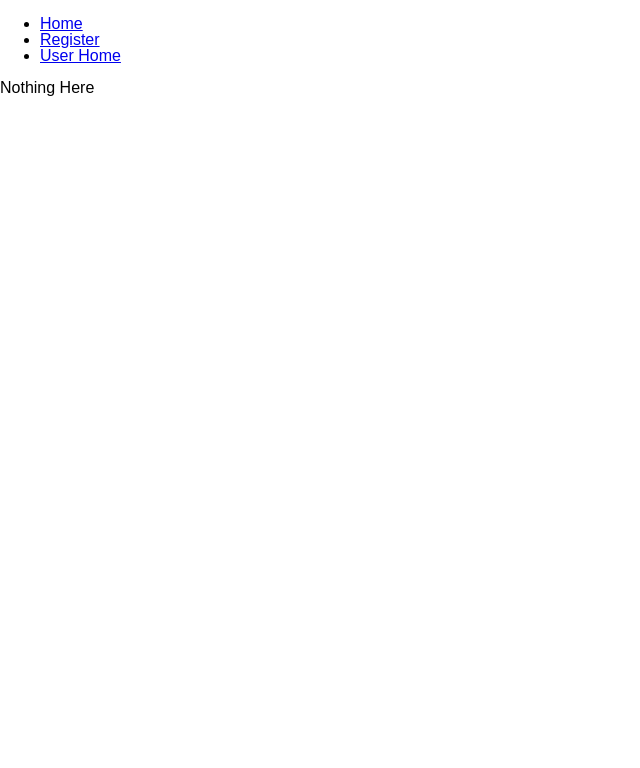
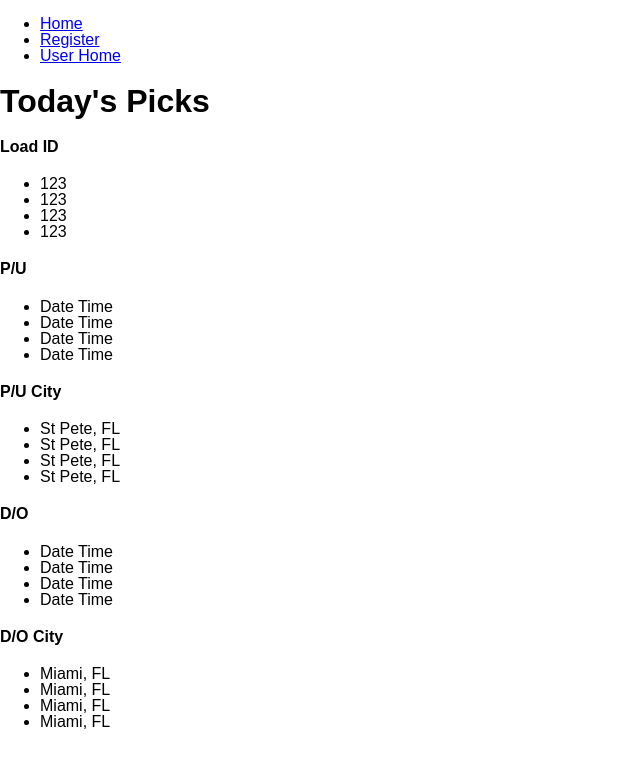
Before and after one commit to sbettaglio/truck-tracker, a React (Create React App) app: page /picks in a window 1280 px wide. Shown: the top 768 px of the page, without its empty margins (0-640 px from the left). Built offline with nearby package versions, Linux system fonts and the light colour scheme.

Commit message:
html for picks, drops, carrier history

```diff
--- a/src/App.jsx
+++ b/src/App.jsx
@@ -4,6 +4,7 @@ import UserHome from './pages/UserHome'
 import Register from './pages/Register'
 import HomePage from './pages/HomePage'
 import NotFound from './pages/NotFound'
+import Picks from './pages/Picks'
 
 const App = () => {
   return (
@@ -27,6 +28,7 @@ const App = () => {
         <Route exact path="/" component={HomePage}></Route>
         <Route exact path="/register" component={Register}></Route>
         <Route exact path="/userHome" component={UserHome}></Route>
+        <Route exact path="/picks" component={Picks}></Route>
         <Route path="*" component={NotFound}></Route>
       </Switch>
     </Router>
--- /dev/null
+++ b/src/pages/Picks.jsx
@@ -0,0 +1,60 @@
+import React from 'react'
+
+const Picks = () => {
+  return (
+    <>
+      <div>
+        <h1>Today's Picks</h1>
+      </div>
+      <main>
+        <section>
+          <h4>Load ID</h4>
+          <ul>
+            <li>123</li>
+            <li>123</li>
+            <li>123</li>
+            <li>123</li>
+          </ul>
+        </section>
+        <section>
+          <h4>P/U</h4>
+          <ul>
+            <li>Date Time</li>
+            <li>Date Time</li>
+            <li>Date Time</li>
+            <li>Date Time</li>
+          </ul>
+        </section>
+        <section>
+          <h4>P/U City</h4>
+          <ul>
+            <li>St Pete, FL</li>
+            <li>St Pete, FL</li>
+            <li>St Pete, FL</li>
+            <li>St Pete, FL</li>
+          </ul>
+        </section>
+        <section>
+          <h4>D/O</h4>
+          <ul>
+            <li>Date Time</li>
+            <li>Date Time</li>
+            <li>Date Time</li>
+            <li>Date Time</li>
+          </ul>
+        </section>
+        <section>
+          <h4>D/O City</h4>
+          <ul>
+            <li>Miami, FL</li>
+            <li>Miami, FL</li>
+            <li>Miami, FL</li>
+            <li>Miami, FL</li>
+          </ul>
+        </section>
+      </main>
+    </>
+  )
+}
+
+export default Picks
--- a/src/pages/UserHome.jsx
+++ b/src/pages/UserHome.jsx
@@ -1,4 +1,5 @@
 import React from 'react'
+import { Link } from 'react-router-dom'
 
 const UserHome = () => {
   return (
@@ -8,12 +9,20 @@ const UserHome = () => {
       </div>
       <main>
         <ul>
-          <li>Today's Picks</li>
-          <li>Today's Drops</li>
-          <li>Late Trucks</li>
-          <li>Carrier Profiles</li>
+          <li>
+            <Link to="/picks">Today's Picks</Link>
+          </li>
+          <li>
+            <Link>Today's Drops</Link>
+          </li>
+          <li>
+            <Link>Late Trucks</Link>
+          </li>
+          <li>
+            <Link>Carrier Profiles</Link>
+          </li>
         </ul>
-        <button>Logout</button>
+        <button>Sign Out</button>
       </main>
     </>
   )
```
